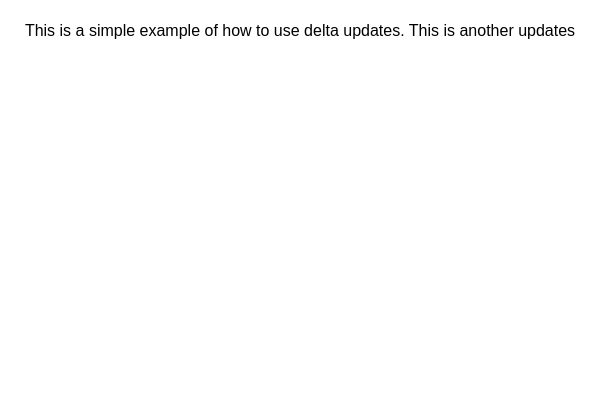
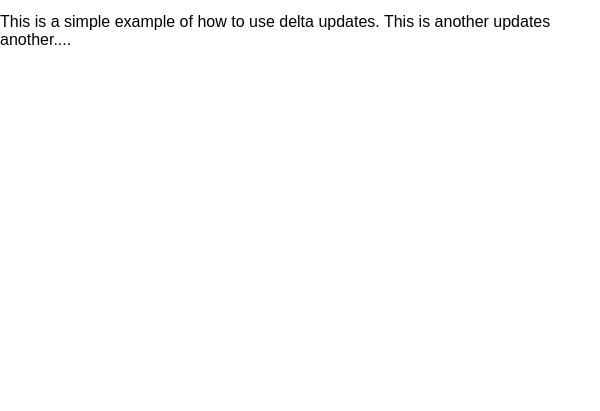
Before and after one commit to dvlprAlamin/delta-update-electron, an Electron app: page src/index.html in a window 600 px wide. Shown: the part 389-800 px from the top of the page. Drawn offline with Linux system fonts and the light colour scheme.

Commit message:
[feat]:update text

```diff
--- a/src/index.html
+++ b/src/index.html
@@ -14,7 +14,7 @@
   <div id="container">
     <h1>@electron-delta/updater</h1>
     <p>
-      This is a simple example of how to use delta updates. This is another updates
+      This is a simple example of how to use delta updates. This is another updates another....
     </p>
     <h2 id="app-version"></h2>
   </div>
```
